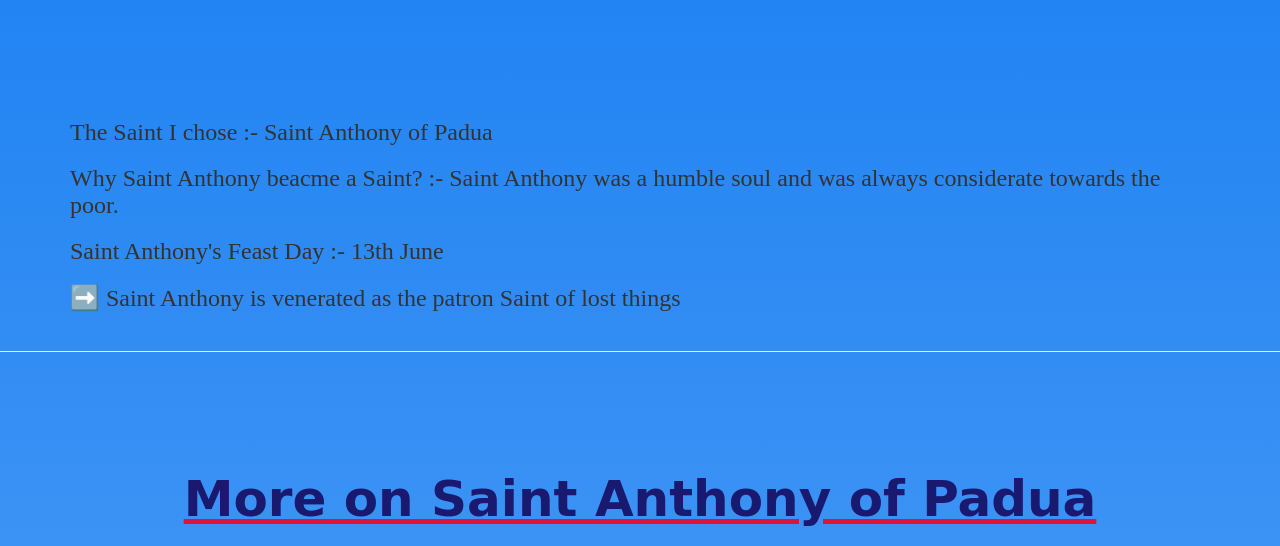
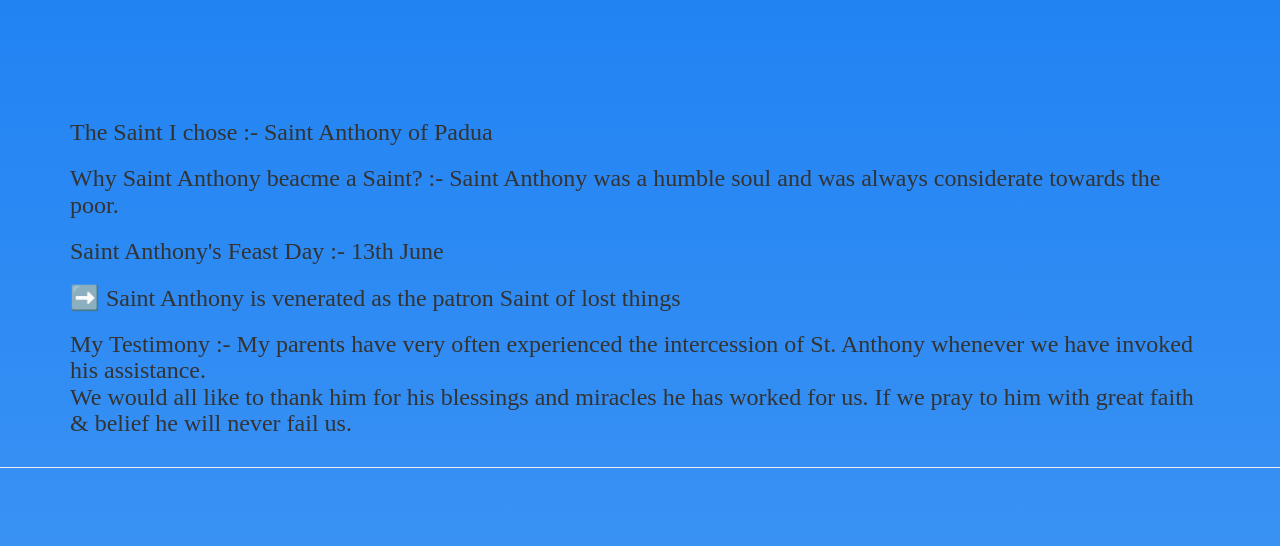
Before and after one commit to Aaron250907/Saint-Anthony, a plain HTML site: page index.html in a window 1280 px wide. Shown: the part 528-1074 px from the top of the page. Drawn offline with nearby package versions, Linux system fonts and the light colour scheme; a web font is replaced by a local one.

Commit message:
Update index.html

```diff
--- a/index.html
+++ b/index.html
@@ -55,7 +55,8 @@
 				<h3>Why Saint Anthony beacme a Saint? :-  Saint Anthony was a humble soul and was always considerate towards the poor.</h3>
 				<h3>Saint Anthony's Feast Day :- 13th June</h3>
 				<h3>➡️ Saint Anthony is venerated as the patron Saint of lost things</h3>
-				<h3></h3>
+				<h3>My Testimony :- My parents have very often experienced the intercession of St. Anthony whenever we have invoked his assistance. <br>
+					We would all like to thank him for his blessings and miracles he has worked for us. If we pray to him with great faith & belief he will never fail us.</h3>
 
 			</div>
 			<hr>
```
